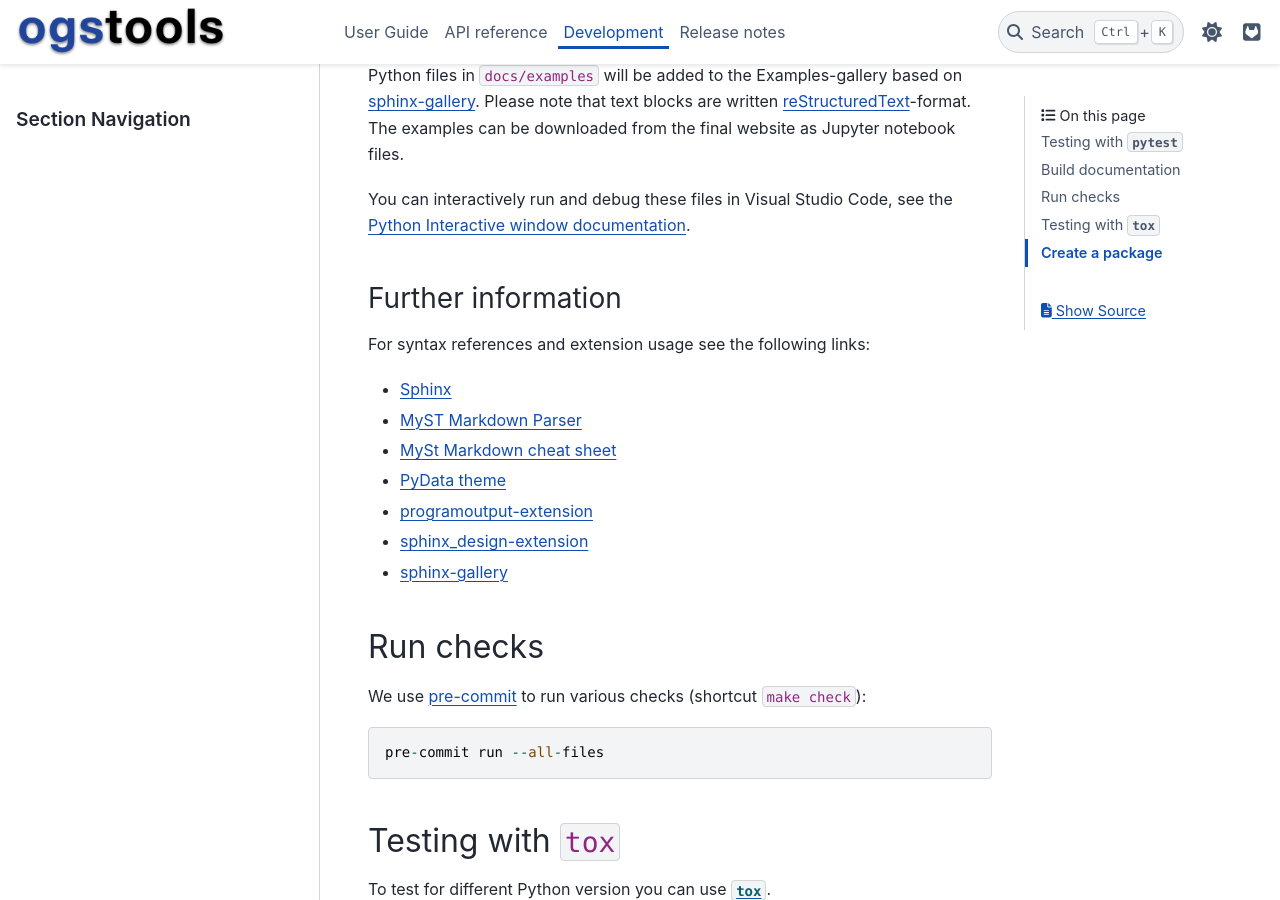
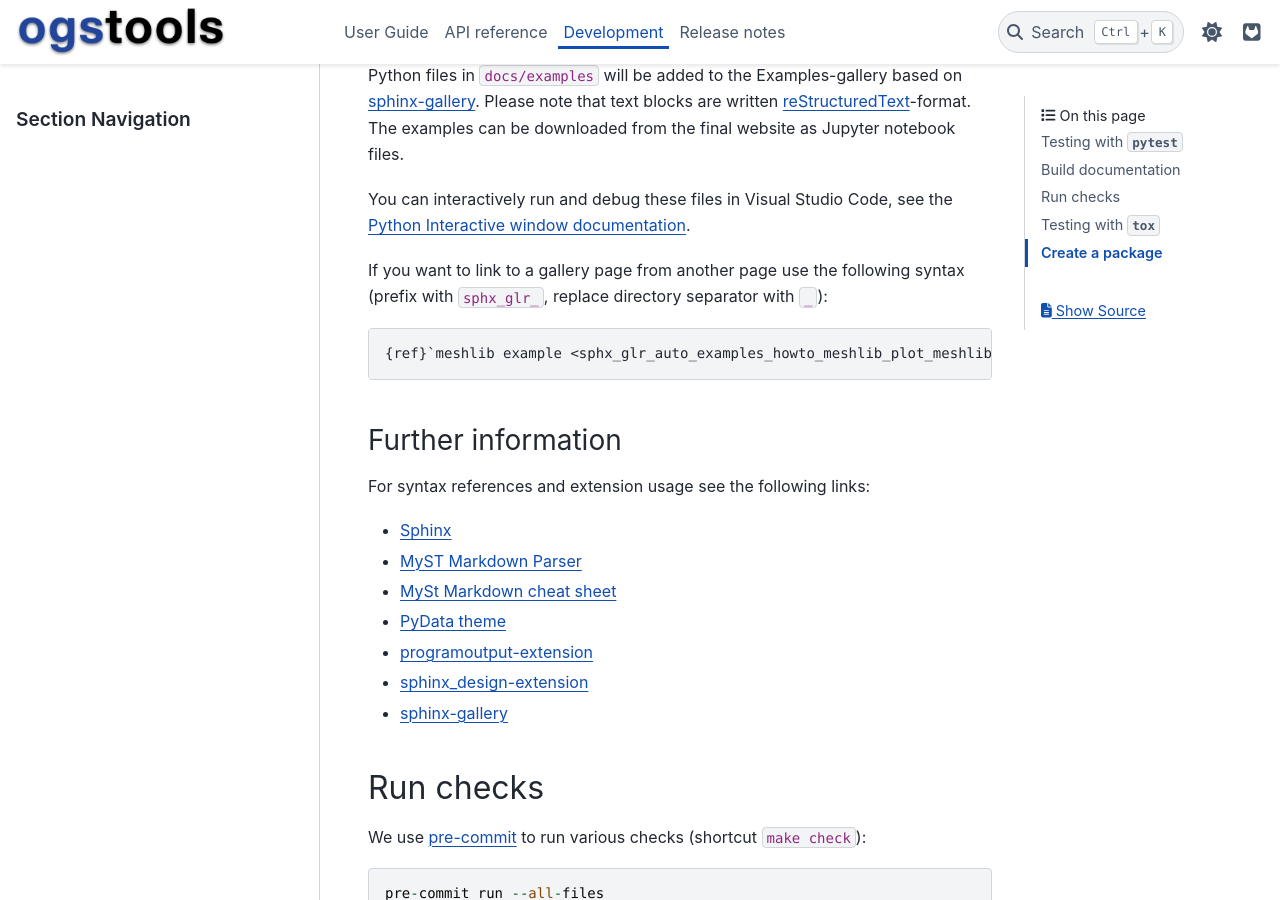
Before and after one commit to ufz/ogstools, a Sphinx documentation site: the page built from docs/development/index.md, in a window 1280 px wide and 900 px high, scrolled down 2547 px. Built offline with Sphinx 7.4.7 and the PyData theme 0.15.4, drawn with Linux system fonts in a browser that asks for light colours; pages that are not in the unit, such as notebooks, are missing from menus; the version number could not be read and is left out.

Commit message:
[docs] Use sphinx_gallery ref syntax.

````diff
--- a/docs/development/index.md
+++ b/docs/development/index.md
@@ -112,6 +112,12 @@ The examples can be downloaded from the final website as Jupyter notebook files.
 
 You can interactively run and debug these files in Visual Studio Code, see the [Python Interactive window documentation](https://code.visualstudio.com/docs/python/jupyter-support-py).
 
+If you want to link to a gallery page from another page use the following syntax (prefix with `sphx_glr_`, replace directory separator with `_`):
+
+```md
+{ref}`meshlib example <sphx_glr_auto_examples_howto_meshlib_plot_meshlib_pyvista_input.py>`
+```
+
 ### Further information
 
 For syntax references and extension usage see the following links:
````
Also changed, not shown: docs/releases/ogstools-0.1.0.md (+4 -4 lines).
